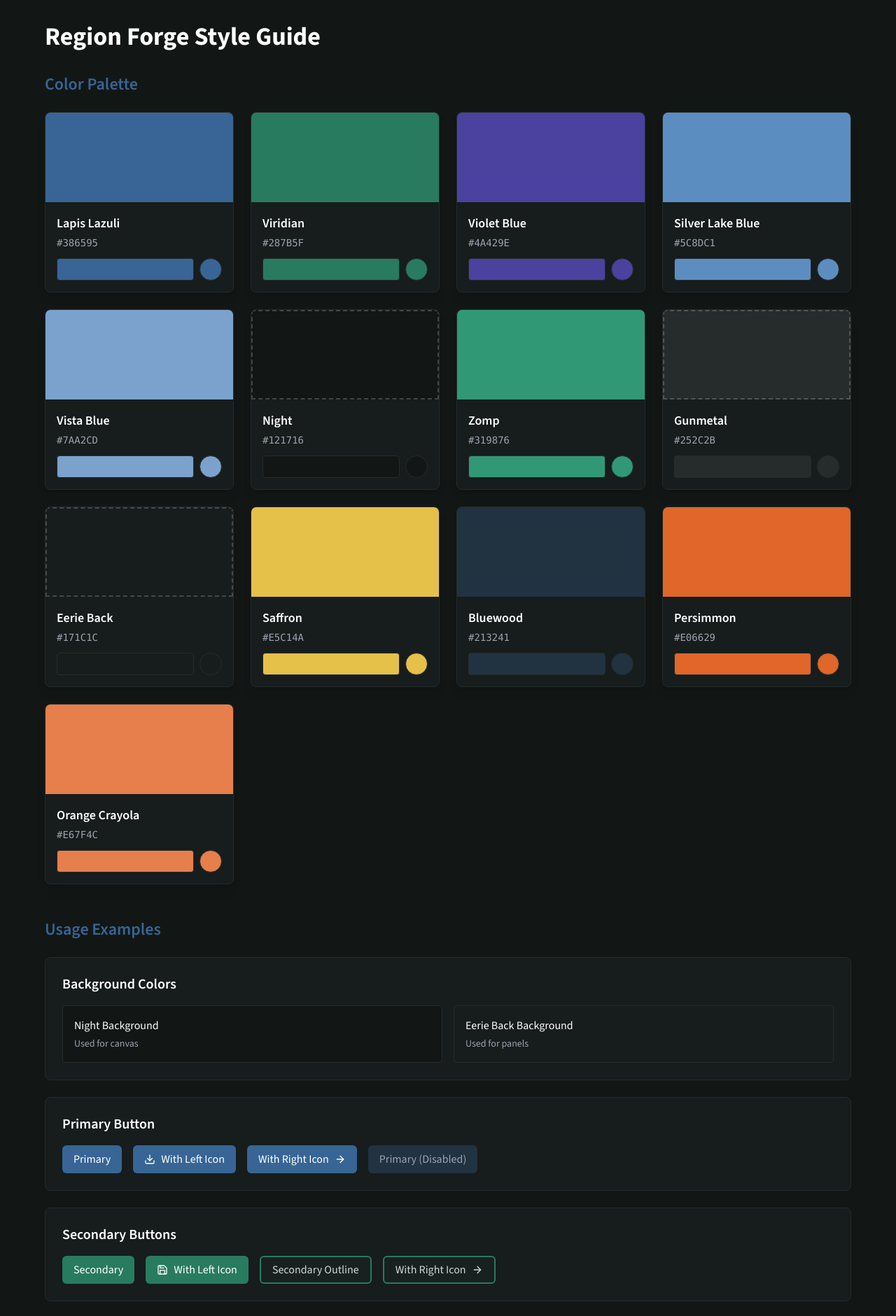
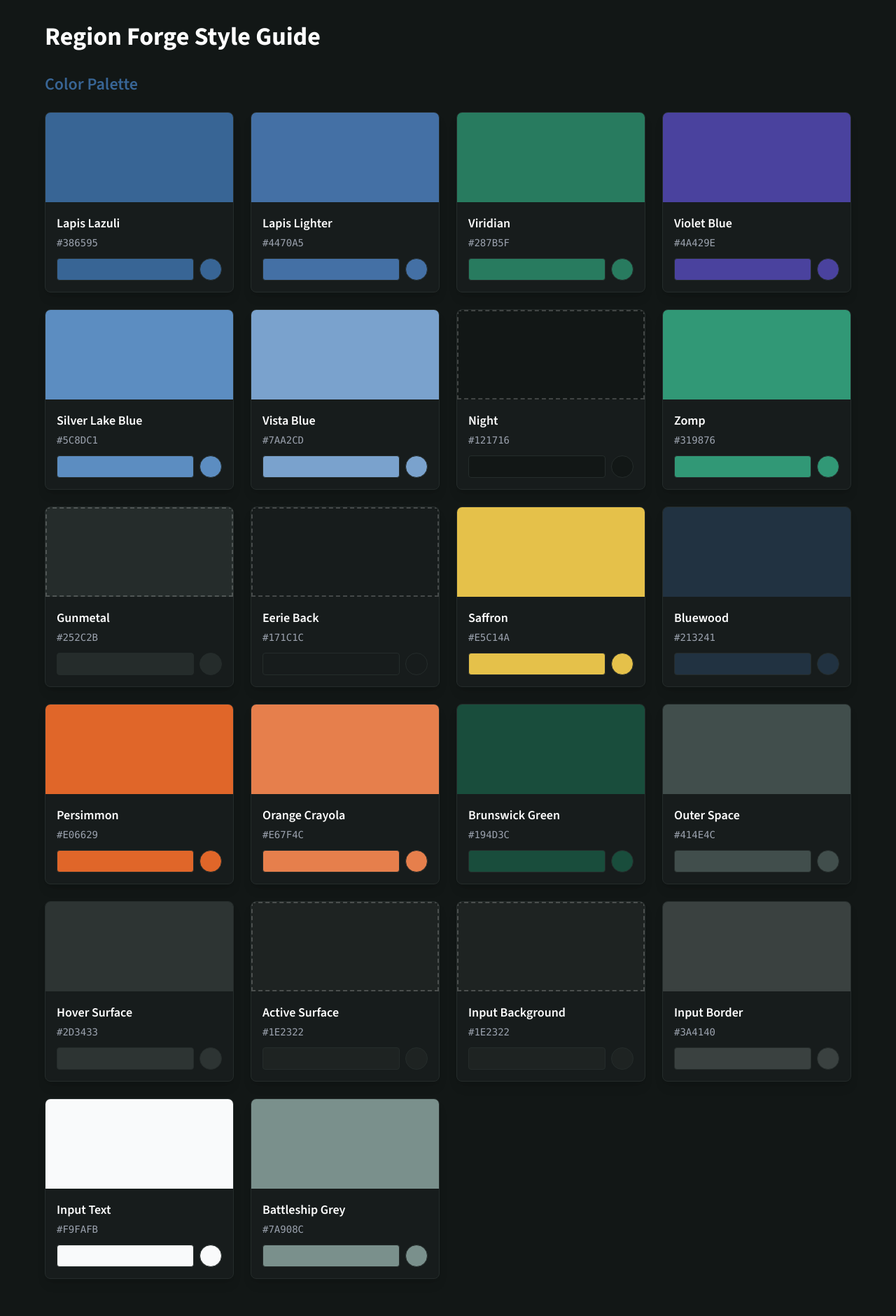
Before and after one commit to Biggsen/mc-region-maker, a React (Vite) app: page /styleguide in a window 1280 px wide. Shown: the top 1881 px of the page at 70% size. Built offline with nearby package versions, Linux system fonts and the light colour scheme.

Commit message:
new battleship-grey colour. all colours added to styleguide

```diff
--- a/src/components/StyleGuide.tsx
+++ b/src/components/StyleGuide.tsx
@@ -9,6 +9,7 @@ interface ColorSwatch {
 
 const colors: ColorSwatch[] = [
   { name: 'Lapis Lazuli', hex: '#386595', className: 'bg-lapis-lazuli' }, // primary
+  { name: 'Lapis Lighter', hex: '#4470A5', className: 'bg-lapis-lighter' },
   { name: 'Viridian', hex: '#287B5F', className: 'bg-viridian' }, // secondary
   { name: 'Violet Blue', hex: '#4A429E', className: 'bg-violet-blue' },
   { name: 'Silver Lake Blue', hex: '#5C8DC1', className: 'bg-silver-lake-blue' },
@@ -21,6 +22,14 @@ const colors: ColorSwatch[] = [
   { name: 'Bluewood', hex: '#213241', className: 'bg-bluewood' },
   { name: 'Persimmon', hex: '#E06629', className: 'bg-persimmon' },
   { name: 'Orange Crayola', hex: '#E67F4C', className: 'bg-orange-crayola' },
+  { name: 'Brunswick Green', hex: '#194D3C', className: 'bg-brunswick-green' },
+  { name: 'Outer Space', hex: '#414E4C', className: 'bg-outer-space' },
+  { name: 'Hover Surface', hex: '#2D3433', className: 'bg-hover-surface' },
+  { name: 'Active Surface', hex: '#1E2322', className: 'bg-active-surface' },
+  { name: 'Input Background', hex: '#1E2322', className: 'bg-input-bg' },
+  { name: 'Input Border', hex: '#3A4140', className: 'bg-input-border' },
+  { name: 'Input Text', hex: '#F9FAFB', className: 'bg-input-text' },
+  { name: 'Battleship Grey', hex: '#7A908C', className: 'bg-battleship-grey' },
 ]
 
 export function StyleGuide() {
@@ -38,7 +47,7 @@ export function StyleGuide() {
                 className="bg-eerie-back rounded-lg overflow-hidden border border-gunmetal shadow-lg"
               >
                 <div className={`h-32 ${color.className} flex items-center justify-center`}>
-                  {(color.name === 'Night' || color.name === 'Eerie Back' || color.name === 'Gunmetal') && (
+                  {(color.name === 'Night' || color.name === 'Eerie Back' || color.name === 'Gunmetal' || color.name === 'Active Surface' || color.name === 'Input Background') && (
                     <div className="w-full h-full border-2 border-dashed border-white/20"></div>
                   )}
                 </div>
--- a/tailwind.config.js
+++ b/tailwind.config.js
@@ -28,6 +28,7 @@ export default {
         'orange-crayola': '#E67F4C',
         'brunswick-green': '#194D3C',
         'outer-space': '#414E4C',
+        'battleship-grey': '#7A908C',
       },
     },
   },
```
